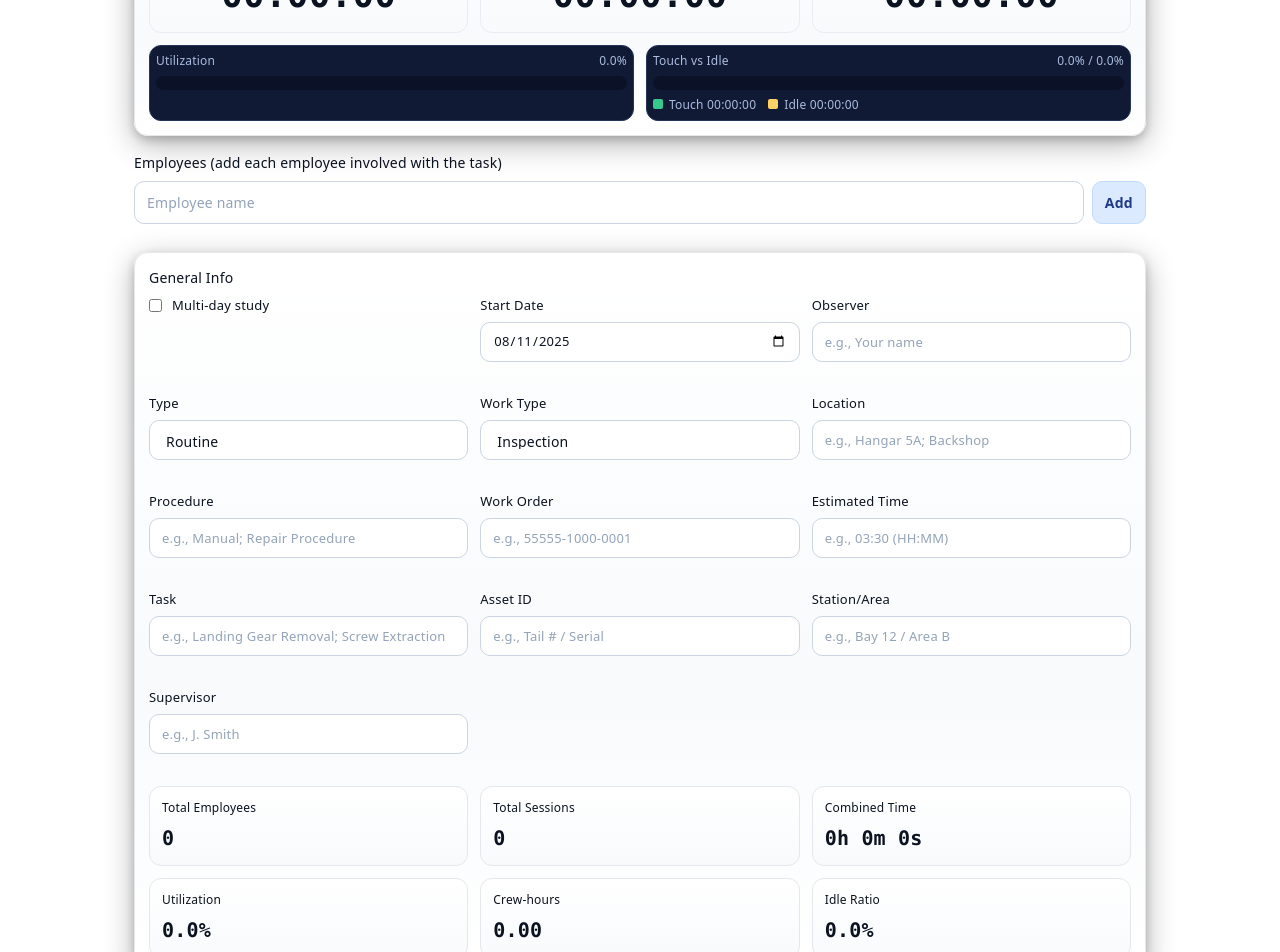
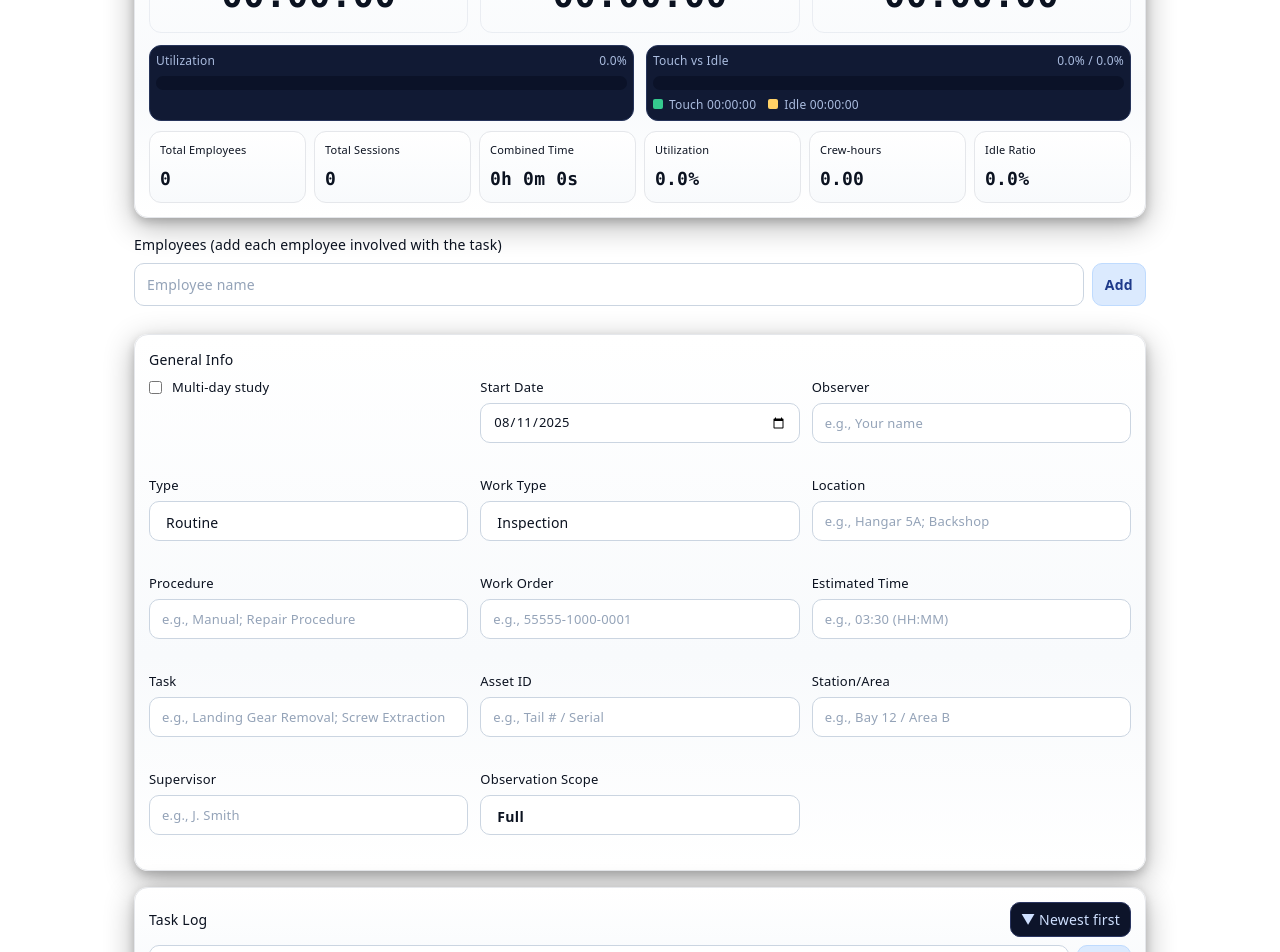
Before and after one commit to jadrewitz/work-measurement, a React (Vite) app: page / in a window 1280 px wide. Shown: the part 240-1192 px from the top of the page. Built offline with nearby package versions, Linux system fonts and the light colour scheme; the HTML template or start-up script is replaced by a standard one.

Commit message:
Obervation Scope

```diff
--- a/src/App.tsx
+++ b/src/App.tsx
@@ -6,6 +6,7 @@ import heic2any from "heic2any";
 
 /* ---------- Types ---------- */
 type EmpStatus = "idle" | "active" | "paused";
+type ObsScope = "Full" | "Partial";
 type TimeEvent = "start" | "pause" | "stop" | "deleted";
 
 interface Employee {
@@ -60,6 +61,7 @@ interface AppInfo {
   supervisor?: string;
   observer?: string;
   estimatedTime?: string;
+  observationScope?: ObsScope;
 }
 
 interface AppState {
@@ -323,6 +325,7 @@ function safeLoad(): AppState | null {
         ? p.info.observer
         : (localStorage.getItem(LAST_OBSERVER_KEY) || ""),
       estimatedTime: typeof p?.info?.estimatedTime === "string" ? p.info.estimatedTime : "",
+      observationScope: p?.info?.observationScope === "Partial" ? "Partial" : "Full",
     };
 
     const employees: Employee[] = Array.isArray(p?.employees)
@@ -580,6 +583,7 @@ export default function WorkMeasurementApp() {
       supervisor: "",
       observer: localStorage.getItem(LAST_OBSERVER_KEY) || "",
       estimatedTime: "",
+      observationScope: "Full",
     },
   );
   const [employees, setEmployees] = useState<Employee[]>(loaded?.employees ?? []);
@@ -1064,6 +1068,7 @@ export default function WorkMeasurementApp() {
       "Station/Area",
       "Supervisor",
       "Observer",
+      "Observation Scope",
       "Actual Time (H:M:S)",
       "Utilization (%)",
       "Crew-hours",
@@ -1088,6 +1093,7 @@ export default function WorkMeasurementApp() {
       info.station || "",
       info.supervisor || "",
       info.observer || "",
+      info.observationScope || "",
       msToHMS(actualClockMs),
       (utilization * 100).toFixed(1),
       crewHours.toFixed(2),
@@ -1113,6 +1119,7 @@ export default function WorkMeasurementApp() {
       { wch: 16 }, // Station
       { wch: 16 }, // Supervisor
       { wch: 16 }, // Observer
+      { wch: 18 }, // Observation Scope
       { wch: 16 }, // Actual
       { wch: 14 }, // Utilization
       { wch: 12 }, // Crew-hours
@@ -1246,6 +1253,7 @@ export default function WorkMeasurementApp() {
       "Station/Area",
       "Supervisor",
       "Observer",
+      "Observation Scope",
       "Actual Time (H:M:S)",
       "Utilization (%)",
       "Crew-hours",
@@ -1269,6 +1277,7 @@ export default function WorkMeasurementApp() {
       info.station || "",
       info.supervisor || "",
       info.observer || "",
+      info.observationScope || "",
       msToHMS(actualClockMs),
       (utilization * 100).toFixed(1),
       crewHours.toFixed(2),
@@ -1367,7 +1376,7 @@ export default function WorkMeasurementApp() {
       </header>
 
       {/* --- KPI strip (sticky) --- */}
-      <section className="section card kpi-strip">
+      <section className="section card">
         <h2>KPI</h2>
 
         {/* Big counters */}
@@ -1423,6 +1432,34 @@ export default function WorkMeasurementApp() {
         <div style={{ display: "grid", gap: 12, gridTemplateColumns: "1fr 1fr", marginTop: 8 }}>
           <ProgressBar value={utilization * 100} />
           <StackedBar touchMs={totalActive} idleMs={totalIdle} />
+        </div>
+
+        {/* Compact KPIs moved here */}
+        <div className="kpis" style={{ marginTop: 10 }}>
+          <div className="kpi">
+            <div className="label">Total Employees</div>
+            <div className="num">{employees.length}</div>
+          </div>
+          <div className="kpi">
+            <div className="label">Total Sessions</div>
+            <div className="num">{timeLog.filter((t) => t.event !== "deleted").length}</div>
+          </div>
+          <div className="kpi">
+            <div className="label">Combined Time</div>
+            <div className="num">{msToTime(totalAll)}</div>
+          </div>
+          <div className="kpi">
+            <div className="label">Utilization</div>
+            <div className="num">{(utilization * 100).toFixed(1)}%</div>
+          </div>
+          <div className="kpi">
+            <div className="label">Crew-hours</div>
+            <div className="num">{crewHours.toFixed(2)}</div>
+          </div>
+          <div className="kpi">
+            <div className="label">Idle Ratio</div>
+            <div className="num">{(idleRatio * 100).toFixed(1)}%</div>
+          </div>
         </div>
       </section>
 
@@ -1859,34 +1896,25 @@ export default function WorkMeasurementApp() {
               <input type="text" name="supervisor" value={info.supervisor || ""} onChange={handleInfoChange} placeholder="e.g., J. Smith" />
             </label>
           </div>
+
+          {/* Observation Scope */}
+          <div className="gi-field">
+            <label className="stack">
+              <span>Observation Scope</span>
+              <select
+                name="observationScope"
+                value={info.observationScope || "Full"}
+                onChange={handleInfoChange}
+                className="btn"
+              >
+                <option value="Full">Full</option>
+                <option value="Partial">Partial</option>
+              </select>
+            </label>
+          </div>
         </div>
 
-        <div className="kpis" style={{ marginTop: 12 }}>
-          <div className="kpi">
-            <div className="label">Total Employees</div>
-            <div className="num">{employees.length}</div>
-          </div>
-          <div className="kpi">
-            <div className="label">Total Sessions</div>
-            <div className="num">{timeLog.filter((t) => t.event !== "deleted").length}</div>
-          </div>
-          <div className="kpi">
-            <div className="label">Combined Time</div>
-            <div className="num">{msToTime(totalAll)}</div>
-          </div>
-          <div className="kpi">
-            <div className="label">Utilization</div>
-            <div className="num">{(utilization * 100).toFixed(1)}%</div>
-          </div>
-          <div className="kpi">
-            <div className="label">Crew-hours</div>
-            <div className="num">{crewHours.toFixed(2)}</div>
-          </div>
-          <div className="kpi">
-            <div className="label">Idle Ratio</div>
-            <div className="num">{(idleRatio * 100).toFixed(1)}%</div>
-          </div>
-        </div>
+
       </section>
 
 
--- a/src/ui.css
+++ b/src/ui.css
@@ -178,8 +178,18 @@ select:focus, select.btn:focus{
 }
 .app-header .toolbar .btn.red{ background:#5f1d24; border-color:#a23a45; color:#ffe5e7; }
 
-/* KPI cards */
-.kpis{ display:grid; grid-template-columns:repeat(3,1fr); gap:12px; margin-top:12px; }
+.kpis{
+  display:grid;
+  grid-template-columns: repeat(6, minmax(0,1fr));
+  gap:8px;
+  margin-top:12px;
+}
+@media (max-width: 980px){
+  .kpis{ grid-template-columns: repeat(3, minmax(0,1fr)); }
+}
+@media (max-width: 640px){
+  .kpis{ grid-template-columns: repeat(2, minmax(0,1fr)); }
+}
 .kpi{ background:linear-gradient(180deg,#0f1736,#0e142d); border:1px solid var(--line); border-radius:12px; padding:12px }
 .kpi .label{ color:#ffffff; font-size:12px }
 .kpi .num{ font-family:var(--mono); font-weight:700; font-size:20px; margin-top:6px; color:#ffffff }
@@ -644,3 +654,43 @@ html[data-theme="light"] .emp .btn.ghost:hover{
 html[data-theme="light"] .card-status .state-active{ color: var(--success); }
 html[data-theme="light"] .card-status .state-paused{ color: var(--warn); }
 html[data-theme="light"] .card-status .state-stopped{ color: var(--danger); }
+/* =====================================
+   Compact KPI sizing to fit one card
+   ===================================== */
+
+/* Make the small KPI tiles tighter */
+.kpi{
+  padding:10px;
+}
+.kpi .label{ font-size:11px; }
+.kpi .num{ font-size:18px; }
+
+/* Shrink the big timers that use inline monospace styles in the KPI strip */
+.kpi-strip [style*="font-family: ui-monospace"],
+.kpi-strip [style*="monospace"],
+.kpi-strip [style*="font-weight: 800"]{
+  font-size:24px !important; /* was ~36px, then 28px */
+  line-height:1.05 !important;
+}
+
+/* Give the KPI strip a little less vertical spacing */
+.kpi-strip .kpis{
+  margin-top:8px;
+  display:grid;
+  grid-template-columns: repeat(6, minmax(0,1fr));
+  gap:8px;
+}
+@media (max-width: 980px){
+  .kpi-strip .kpis{ grid-template-columns: repeat(3, minmax(0,1fr)); }
+}
+@media (max-width: 640px){
+  .kpi-strip .kpis{ grid-template-columns: repeat(2, minmax(0,1fr)); }
+}
+.kpi-strip .kpi{ min-height: unset; }
+.kpi-strip .kpi{ padding:8px; }
+.kpi-strip .kpi .label{ font-size:10px; }
+.kpi-strip .kpi .num{ font-size:16px; }
+
+/* Slightly reduce the vertical size of progress visuals inside the strip */
+.kpi-strip .chart-card{ padding:8px; }
+.kpi-strip .chart-legend{ margin-bottom:6px; }
```
